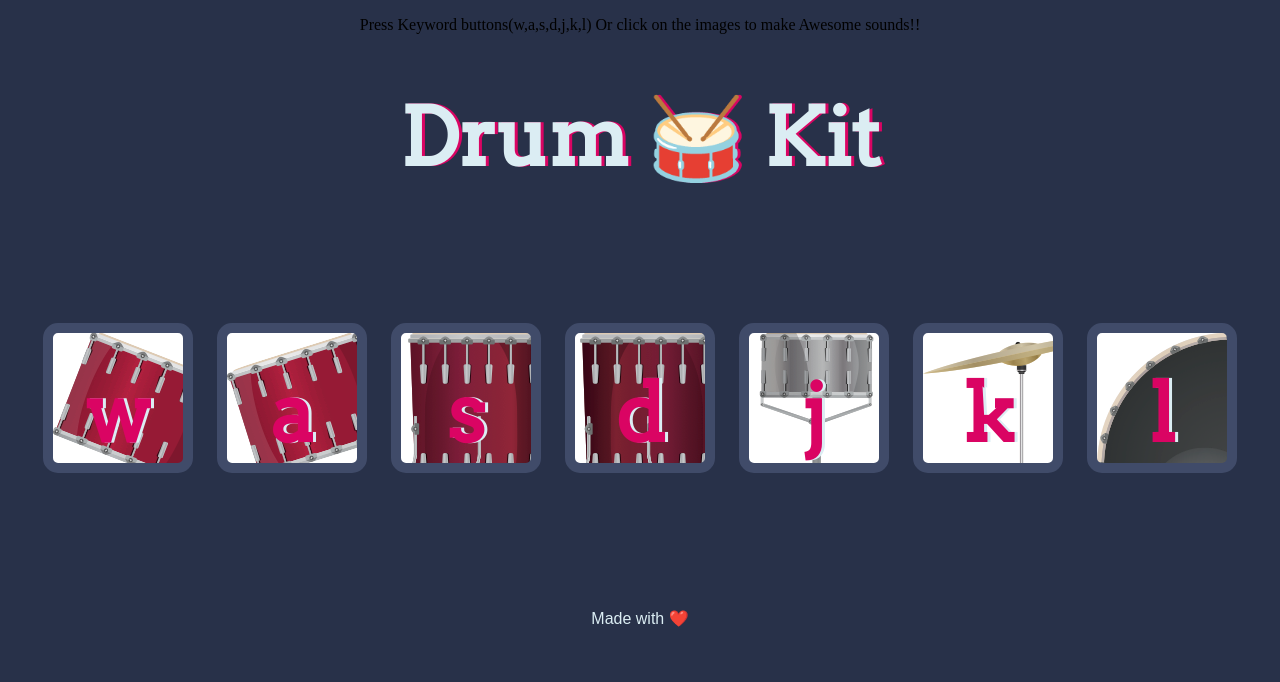
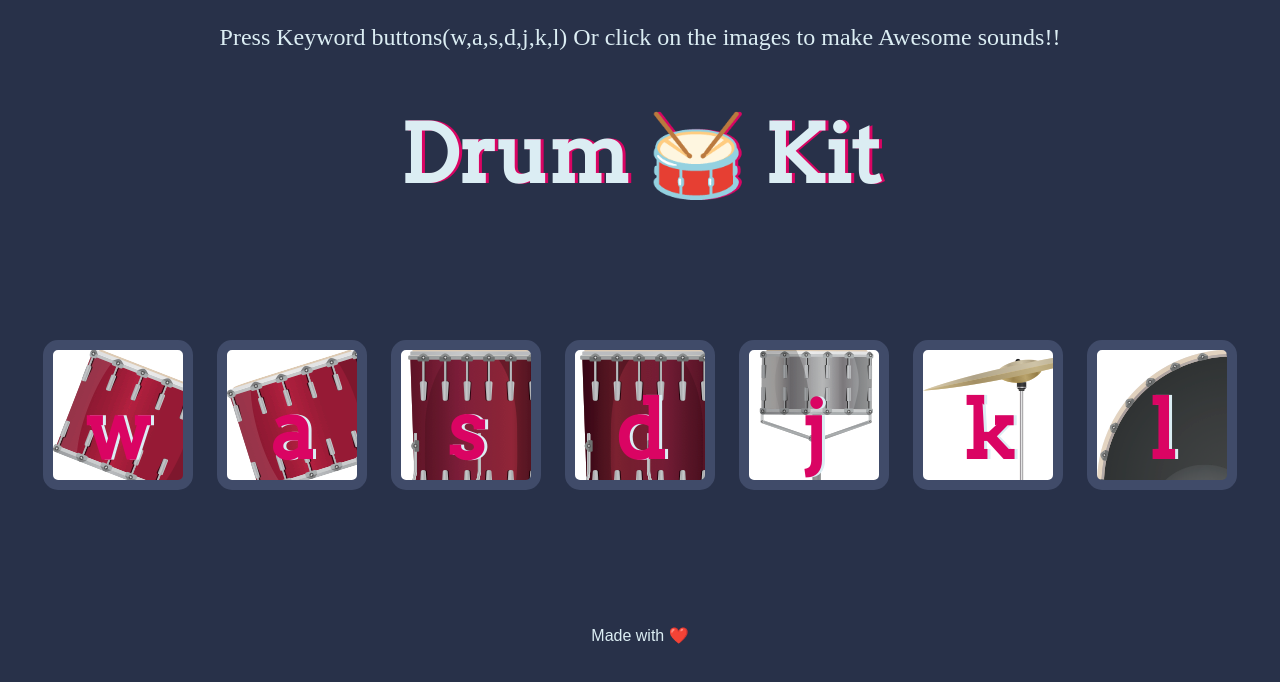
Before and after one commit to Ashutosh-web/Drum-kit, a plain HTML site: page index.html in a window 1280 px wide. Drawn offline with Linux system fonts and the light colour scheme.

Commit message:
Update styles.css

```diff
--- a/styles.css
+++ b/styles.css
@@ -8,7 +8,12 @@ h1 {
   color: #DBEDF3;
   font-family: "Arvo", cursive;
   text-shadow: 3px 0 #DA0463;
+}
 
+p {
+  color: #DBEDF3;
+  text-align: center;
+  font-size: 1.5rem;
 }
 
 footer {
```
